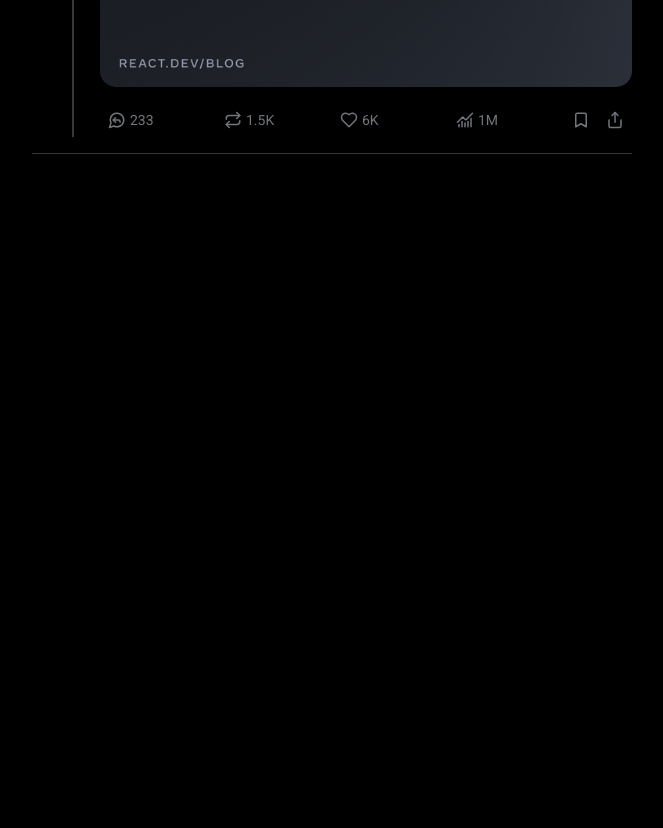
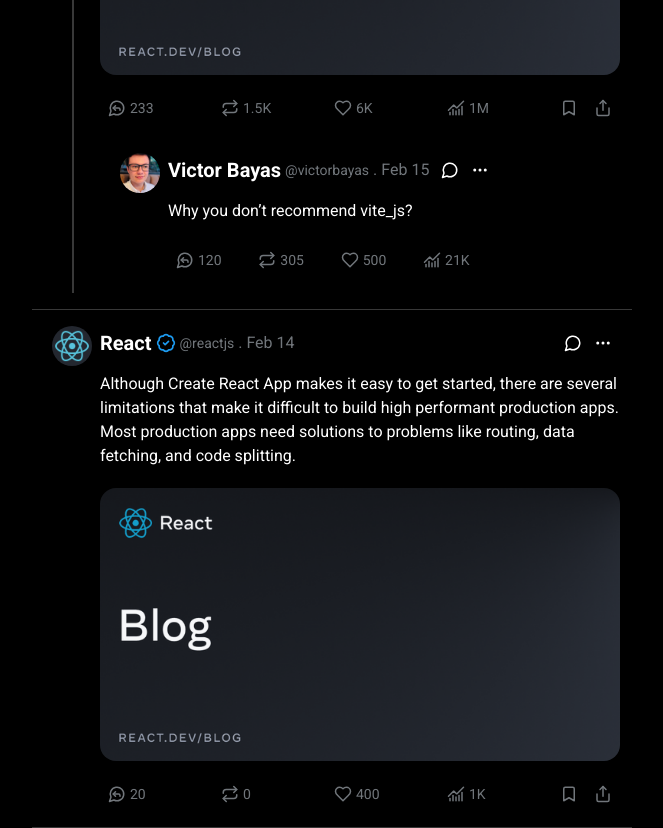
Before and after one commit to Dalia-Alawneh/fts-x-react-profile-clone, a React (Vite) app: page / in a window 1280 px wide. Shown: the part 1440-2268 px from the top of the page, without its empty margins (243-906 px from the left). Before the commit the page ends 1594 px from the top, so only its background shows below. Built offline with nearby package versions, Linux system fonts and the light colour scheme.

Commit message:
handle replies

```diff
--- a/src/components/features/posts/Post.jsx
+++ b/src/components/features/posts/Post.jsx
@@ -5,16 +5,15 @@
 import PostsStyle from './style.module.css';
 import PostAction from "./PostAction.jsx";
 
-export default function Post({ post }) {
+export default function Post({ post, isReplay }) {
   const { postImage, date, description,
     poster,
-    totalReplies,
-    retweets,
-    likes,
-    views,
-    replies } = post;
+    totalReplies, retweets,
+    likes, views,
+    replies = [] } = post;
+
   return (
-    <div className="flex items-start border-b border-lighter py-4 gap-2 ps-5">
+    <div className={`flex items-start ${!isReplay ? 'border-b border-lighter' : ''} py-4 gap-2 ps-5 pe-3`} >
       <img className="w-10 h-10 rounded-full" src={poster.profileImage} alt="" />
       <div className={replies.length > 0 ? PostsStyle.post : ''}>
         <div className="flex items-center gap-1 justify-between">
@@ -59,16 +58,21 @@
             hoverColor="text-blue-primary"
             hoverBg="bg-blue-primary-light"
           />
-          <div className="flex">
+          {!isReplay && <div className="flex">
             <div className="text-light rounded-full hover:text-blue-primary p-2 hover:bg-blue-primary-light">
               <Bookmark size={18} />
             </div>
             <div className="text-light rounded-full hover:text-blue-primary p-2 hover:bg-blue-primary-light">
               <Share size={18} />
             </div>
-          </div>
+          </div>}
         </div>
 
+        {
+          replies.length > 0 && <div className="mt-3">
+            {replies.map(replay => <Post key={replay.id} post={replay} isReplay={true} />)}
+          </div>
+        }
       </div>
     </div>
   )
--- a/src/components/features/posts/PostsList.jsx
+++ b/src/components/features/posts/PostsList.jsx
@@ -6,7 +6,7 @@
     <div>
       {
         posts.map(post =>
-          <Post key={post.id} post={post} />
+          <Post key={post.id} post={post} isReplay={false} />
         )
       }
     </div>
--- a/src/constants/index.jsx
+++ b/src/constants/index.jsx
@@ -128,29 +128,40 @@
     views: 1000000,
     replies: [
       {
-        id: 1_1,
-        date: 'Feb 14',
-        description: `Although Create React App makes it easy to get started, there are several limitations that make it difficult to build high performant production apps.
-        Most production apps need solutions to problems like routing, data fetching, and code splitting.`,
-        postImage: post2,
-        poster: page,
-      },
-      {
         id: 1_2,
         date: 'Feb 15',
         description: `Why you don’t recommend vite_js?`,
-        totalReplies: 10,
-        retweets: 2,
-        likes: 261,
+        totalReplies: 120,
+        retweets: 305,
+        likes: 500,
         views: 21000,
         poster: {
           username: '@victorbayas',
           name: 'Victor Bayas',
-          img: userimg,
+          profileImage: userimg,
           isVerified: false,
         }
       },
 
     ]
   },
+  {
+    id: 3,
+    date: 'Feb 14',
+    description: `Although Create React App makes it easy to get started, there are several limitations that make it difficult to build high performant production apps.
+    Most production apps need solutions to problems like routing, data fetching, and code splitting.`,
+    postImage: post2,
+    poster: page,
+    totalReplies: 20,
+    retweets: 0,
+    likes: 400,
+    views: 1000,
+    replies: []
+  },
 ]
+
+export const whoToFollow = [
+  {
+
+  }
+]
--- a/src/utils/formatNumber.js
+++ b/src/utils/formatNumber.js
@@ -1,4 +1,5 @@
 export const formatNumber = (num) => {
+  if (num === undefined || num === null) return "0";
   if (num >= 1_000_000) {
     const value = num / 1_000_000;
     return (value % 1 === 0 ? value.toFixed(0) : value.toFixed(1)) + 'M';
```
